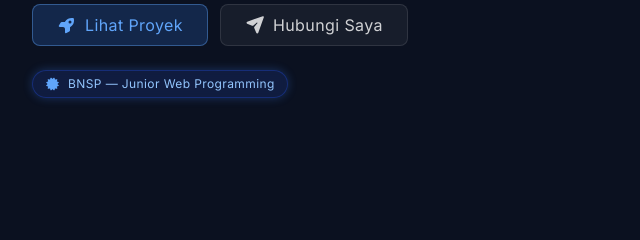
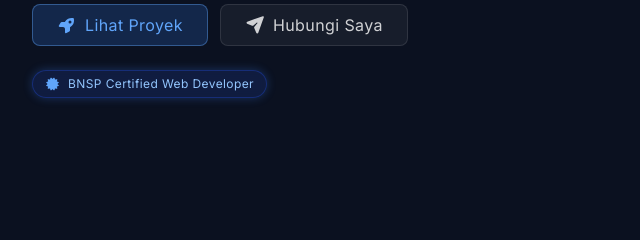
Before and after one commit to BintangPramudya/myportfolio, a plain HTML site: page index.html in a window 1280 px wide. Shown: the part 467-707 px from the top of the page, 0-640 px from the left. Drawn offline with nearby package versions, Linux system fonts and the light colour scheme.

Commit message:
featr:: BNSP Certified Web Developer

```diff
--- a/index.html
+++ b/index.html
@@ -132,7 +132,7 @@
             <p
                 class="inline-flex items-center gap-2 bg-blue-900/30 border border-blue-800/50 backdrop-blur-sm text-[12px] text-blue-300 px-3 py-1 rounded-full mt-6 shadow-[0_0_10px_rgba(59,130,246,0.3)]">
                 <i class="fa-solid fa-certificate text-blue-400"></i>
-                BNSP — Junior Web Programming
+                BNSP Certified Web Developer
             </p>
         </div>
         <div class="flex items-center justify-center relative z-10">
```
Also changed, not shown: 3 other files.
